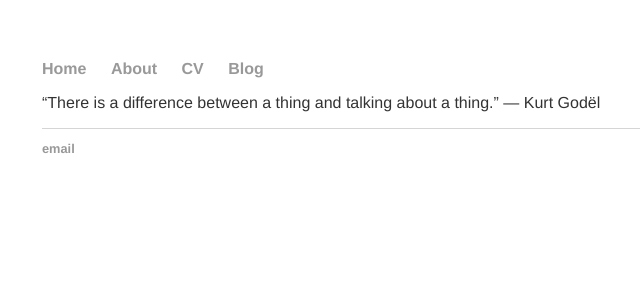
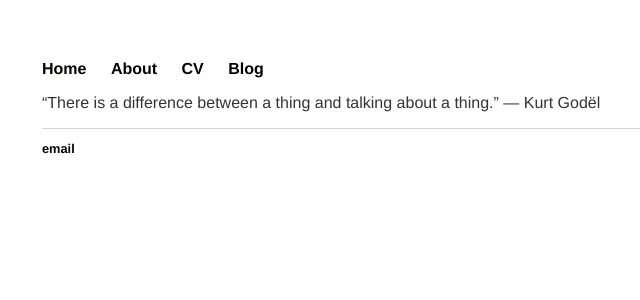
Before and after one commit to AbhiK24/abhik24.github.io, a Jekyll site: the page built from index.html, in a window 1280 px wide. Shown: the top 300 px of the page, without its empty margins (214-854 px from the left). Built offline with Jekyll 4.4.1, drawn with Linux system fonts in a browser that asks for light colours.

Commit message:
Changed colour

```diff
--- a/css/main.css
+++ b/css/main.css
@@ -14,7 +14,7 @@ nav ul li, footer ul li {
 }
 a {
     text-decoration: none;
-    color: #999;
+    color: #070101;
 }
 a:hover {
     text-decoration: underline;
```
